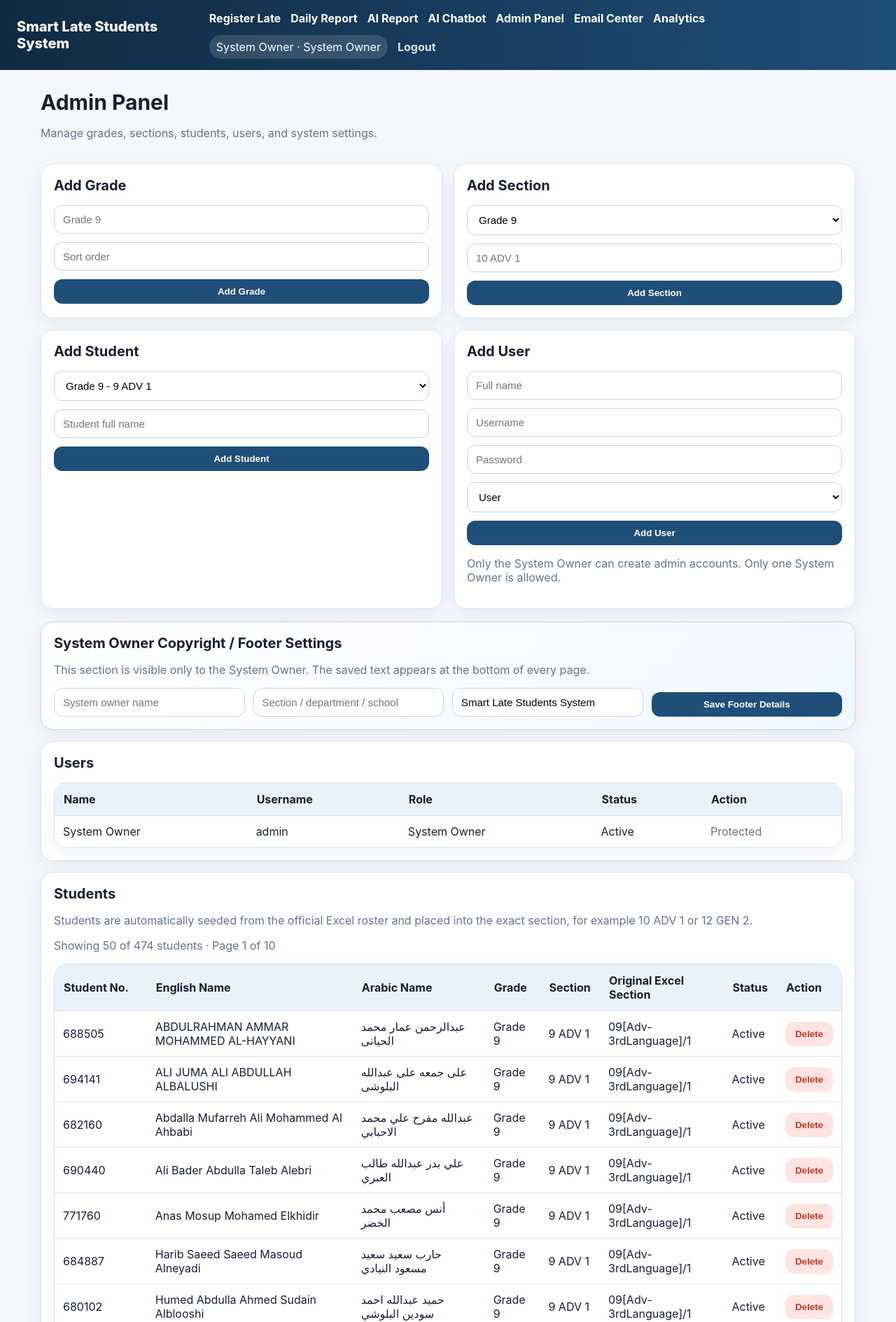
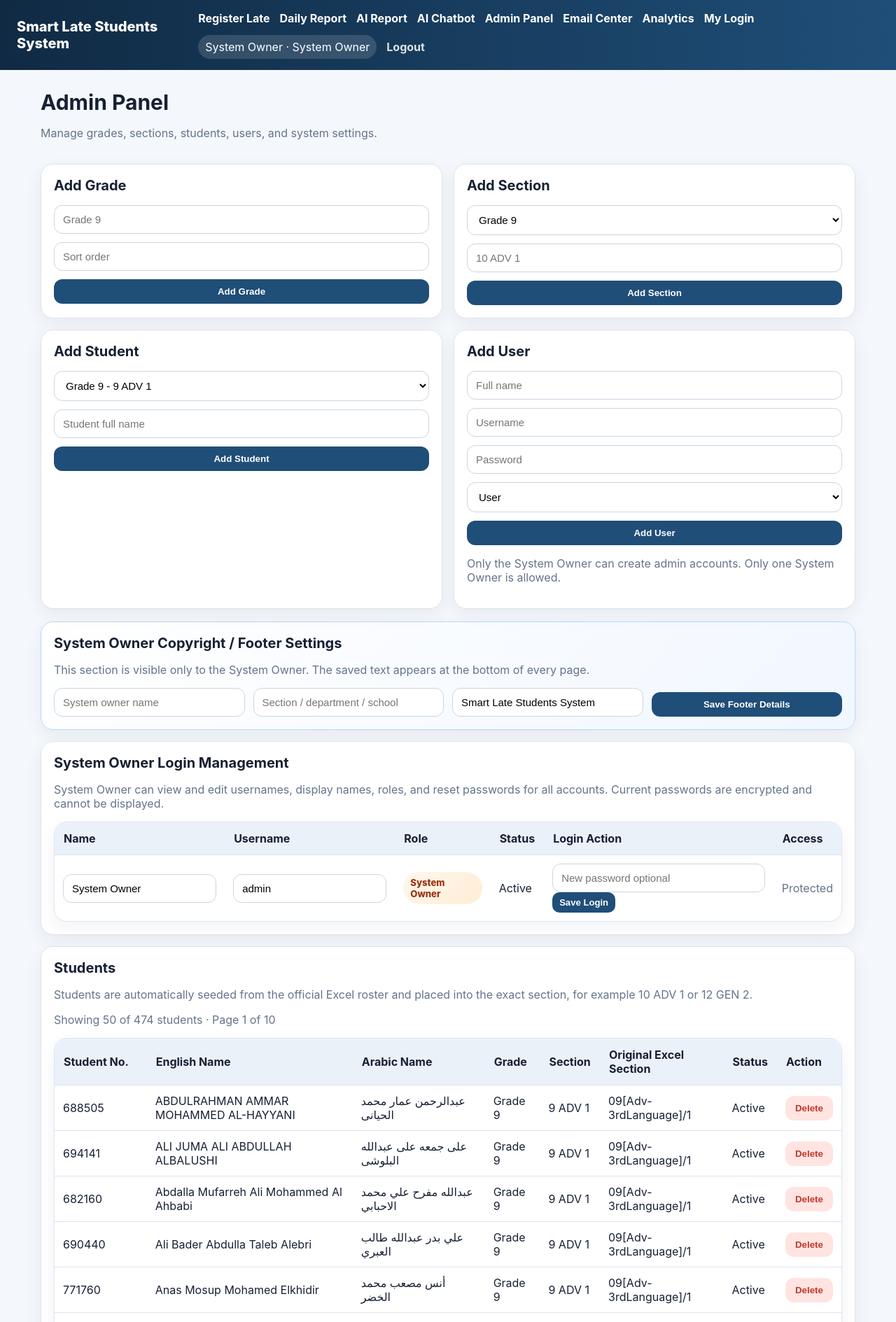
Before and after one commit to chatact135-wq/late-students-system, a Flask app: page /admin in a window 1280 px wide. Shown: the top 1889 px of the page at 70% size. Run offline with Flask 3, Linux system fonts and the light colour scheme; a user stored in the database is signed in; data comes from the database, SQL or seed files in the repository; some libraries are stand-ins or nearby versions.

Commit message:
Add files via upload

```diff
--- a/app.py
+++ b/app.py
@@ -477,6 +477,45 @@ def logout():
     return redirect(url_for("login"))
 
 
+
+
+@app.route("/account", methods=["GET", "POST"])
+@login_required
+def account_settings():
+    me = current_user()
+    if request.method == "POST":
+        full_name = request.form.get("full_name", "").strip()
+        username = request.form.get("username", "").strip()
+        current_password = request.form.get("current_password", "")
+        new_password = request.form.get("new_password", "")
+        confirm_password = request.form.get("confirm_password", "")
+        if not full_name or not username:
+            flash("Full name and username are required.", "error")
+            return redirect(url_for("account_settings"))
+        if not check_password_hash(me["password_hash"], current_password):
+            flash("Current password is incorrect.", "error")
+            return redirect(url_for("account_settings"))
+        if new_password and new_password != confirm_password:
+            flash("New password and confirmation do not match.", "error")
+            return redirect(url_for("account_settings"))
+        try:
+            with get_conn() as conn:
+                existing = conn.execute("SELECT id FROM users WHERE username=? AND id<>?", (username, me["id"])).fetchone()
+                if existing:
+                    flash("This username is already used by another account.", "error")
+                    return redirect(url_for("account_settings"))
+                if new_password:
+                    conn.execute("UPDATE users SET full_name=?, username=?, password_hash=? WHERE id=?", (full_name, username, generate_password_hash(new_password), me["id"]))
+                else:
+                    conn.execute("UPDATE users SET full_name=?, username=? WHERE id=?", (full_name, username, me["id"]))
+                conn.commit()
+            flash("Your login details were updated successfully.", "success")
+            return redirect(url_for("account_settings"))
+        except Exception as exc:
+            flash(f"Could not update account: {exc}", "error")
+            return redirect(url_for("account_settings"))
+    return render_template("account.html")
+
 @app.route("/")
 @login_required
 def dashboard():
@@ -715,6 +754,43 @@ def update_footer_settings():
     flash("Footer copyright details updated.", "success")
     return redirect(url_for("admin_home"))
 
+
+
+
+@app.post("/owner/users/<int:user_id>/update")
+@login_required
+@system_owner_required
+def owner_update_user(user_id):
+    me = current_user()
+    full_name = request.form.get("full_name", "").strip()
+    username = request.form.get("username", "").strip()
+    role = request.form.get("role", "user").strip()
+    new_password = request.form.get("new_password", "")
+    if role == "system_owner":
+        flash("Only one System Owner is allowed. Existing owner role cannot be assigned to another account.", "error")
+        return redirect(url_for("admin_home"))
+    if not full_name or not username:
+        flash("Full name and username are required.", "error")
+        return redirect(url_for("admin_home"))
+    with get_conn() as conn:
+        target = conn.execute("SELECT * FROM users WHERE id=?", (user_id,)).fetchone()
+        if not target:
+            flash("User not found.", "error")
+            return redirect(url_for("admin_home"))
+        if target["role"] == "system_owner":
+            # The owner can update own name/username/password from this table, but cannot lose ownership here.
+            role = "system_owner"
+        existing = conn.execute("SELECT id FROM users WHERE username=? AND id<>?", (username, user_id)).fetchone()
+        if existing:
+            flash("This username is already used by another account.", "error")
+            return redirect(url_for("admin_home"))
+        if new_password:
+            conn.execute("UPDATE users SET full_name=?, username=?, role=?, password_hash=? WHERE id=?", (full_name, username, role, generate_password_hash(new_password), user_id))
+        else:
+            conn.execute("UPDATE users SET full_name=?, username=?, role=? WHERE id=?", (full_name, username, role, user_id))
+        conn.commit()
+    flash("User login details updated by System Owner.", "success")
+    return redirect(url_for("admin_home"))
 
 @app.post("/admin/email-recipients")
 @login_required
--- a/static/style.css
+++ b/static/style.css
@@ -179,3 +179,12 @@ button:hover, .primary:hover, .danger:hover {
 @keyframes fadeIn{from{opacity:0}to{opacity:1}}
 @media(max-width:1100px){.filter-row{grid-template-columns:repeat(2,1fr)}.analytics-layout{grid-template-columns:1fr}.readable-summary{grid-template-columns:1fr}.student-detail-card{grid-template-columns:repeat(2,1fr)}}
 @media(max-width:640px){.filter-row{grid-template-columns:1fr}.compact-kpis{grid-template-columns:1fr}.student-detail-card{grid-template-columns:1fr}.chart-head{flex-direction:column}.chart-wrap{height:220px}}
+
+/* v20 login management */
+.account-panel{max-width:900px;margin:0 auto;}
+.login-edit-form label{display:flex;flex-direction:column;gap:6px;font-weight:700;color:#22324d;}
+.user-admin-table input,.user-admin-table select{min-width:130px;}
+.role-badge{display:inline-flex;align-items:center;padding:7px 10px;border-radius:999px;background:#eef2ff;color:#1e3a8a;font-weight:800;font-size:.82rem;}
+.role-badge.owner{background:linear-gradient(135deg,#fff7ed,#ffedd5);color:#9a3412;}
+button.small,.button.small{padding:7px 10px;font-size:.82rem;border-radius:10px;}
+.inline-form{display:inline-block;margin:0;}
--- a/templates/admin.html
+++ b/templates/admin.html
@@ -26,6 +26,40 @@
 </section>
 {% endif %}
 
-<section class="panel wide"><h2>Users</h2><table class="table"><thead><tr><th>Name</th><th>Username</th><th>Role</th><th>Status</th><th>Action</th></tr></thead><tbody>{% for u in users %}<tr><td>{{u.full_name}}</td><td>{{u.username}}</td><td>{{u.role|replace('_',' ')|title}}</td><td>{{ 'Active' if u.active else 'Inactive' }}</td><td>{% if is_system_owner(me) and u.role != 'system_owner' %}<form method="post" action="{{ url_for('toggle_user', user_id=u.id) }}"><button class="danger">{{ 'Deactivate' if u.active else 'Activate' }}</button></form>{% else %}<span class="muted">Protected</span>{% endif %}</td></tr>{% endfor %}</tbody></table></section>
+<section class="panel wide">
+  <h2>{% if is_system_owner(me) %}System Owner Login Management{% else %}Users{% endif %}</h2>
+  {% if is_system_owner(me) %}
+    <p class="muted">System Owner can view and edit usernames, display names, roles, and reset passwords for all accounts. Current passwords are encrypted and cannot be displayed.</p>
+  {% else %}
+    <p class="muted">Admins can view the user list only. User deletion, deactivation, and login editing are limited to the System Owner.</p>
+  {% endif %}
+  <table class="table user-admin-table">
+    <thead><tr><th>Name</th><th>Username</th><th>Role</th><th>Status</th><th>Login Action</th><th>Access</th></tr></thead>
+    <tbody>
+    {% for u in users %}
+      <tr>
+        {% if is_system_owner(me) %}
+          <form method="post" action="{{ url_for('owner_update_user', user_id=u.id) }}" class="no-overlay">
+            <td><input name="full_name" value="{{u.full_name}}" required></td>
+            <td><input name="username" value="{{u.username}}" required></td>
+            <td>
+              {% if u.role == 'system_owner' %}
+                <input type="hidden" name="role" value="system_owner"><span class="role-badge owner">System Owner</span>
+              {% else %}
+                <select name="role"><option value="user" {% if u.role=='user' %}selected{% endif %}>User</option><option value="admin" {% if u.role=='admin' %}selected{% endif %}>Admin</option></select>
+              {% endif %}
+            </td>
+            <td>{{ 'Active' if u.active else 'Inactive' }}</td>
+            <td><input name="new_password" type="password" placeholder="New password optional"><button class="primary small">Save Login</button></td>
+          </form>
+          <td>{% if u.role != 'system_owner' %}<form method="post" action="{{ url_for('toggle_user', user_id=u.id) }}" class="inline-form"><button class="danger small">{{ 'Deactivate' if u.active else 'Activate' }}</button></form>{% else %}<span class="muted">Protected</span>{% endif %}</td>
+        {% else %}
+          <td>{{u.full_name}}</td><td>{{u.username}}</td><td>{{u.role|replace('_',' ')|title}}</td><td>{{ 'Active' if u.active else 'Inactive' }}</td><td><span class="muted">System Owner only</span></td><td><span class="muted">View only</span></td>
+        {% endif %}
+      </tr>
+    {% endfor %}
+    </tbody>
+  </table>
+</section>
 <section class="panel wide"><h2>Students</h2><p class="muted">Students are automatically seeded from the official Excel roster and placed into the exact section, for example 10 ADV 1 or 12 GEN 2.</p><p class="muted">Showing {{ students|length }} of {{ total_students }} students · Page {{ page }} of {{ total_pages }}</p><table class="table"><thead><tr><th>Student No.</th><th>English Name</th><th>Arabic Name</th><th>Grade</th><th>Section</th><th>Original Excel Section</th><th>Status</th><th>Action</th></tr></thead><tbody>{% for s in students %}<tr><td>{{s.student_number or '-'}}</td><td>{{s.name}}</td><td>{{s.name_ar or '-'}}</td><td>{{s.grade_name}}</td><td>{{s.section_name}}</td><td>{{s.source_section or '-'}}</td><td>{{ 'Active' if s.active else 'Deleted' }}</td><td>{% if s.active %}<form method="post" action="{{ url_for('delete_student', student_id=s.id) }}"><button class="danger">Delete</button></form>{% endif %}</td></tr>{% endfor %}</tbody></table>{% if total_pages > 1 %}<div class="pagination">{% if page > 1 %}<a class="button" href="{{ url_for('admin_home', page=page-1, per_page=per_page) }}">Previous</a>{% endif %}<span>Page {{ page }} / {{ total_pages }}</span>{% if page < total_pages %}<a class="button" href="{{ url_for('admin_home', page=page+1, per_page=per_page) }}">Next</a>{% endif %}</div>{% endif %}</section>
 {% endblock %}
--- a/templates/base.html
+++ b/templates/base.html
@@ -20,6 +20,7 @@
         <a href="{{ url_for('admin_email') }}">Email Center</a>
         <a href="{{ url_for('admin_analytics') }}">Analytics</a>
       {% endif %}
+      <a href="{{ url_for('account_settings') }}">My Login</a>
       <span class="userpill">{{ me.full_name }} · {{ me.role|replace('_',' ')|title }}</span>
       <a class="logout" href="{{ url_for('logout') }}">Logout</a>
     </div>
```
Also changed, not shown: V20_LOGIN_MANAGEMENT_NOTES.md (added, +27 -0 lines), templates/account.html (added, +21 -0 lines).
